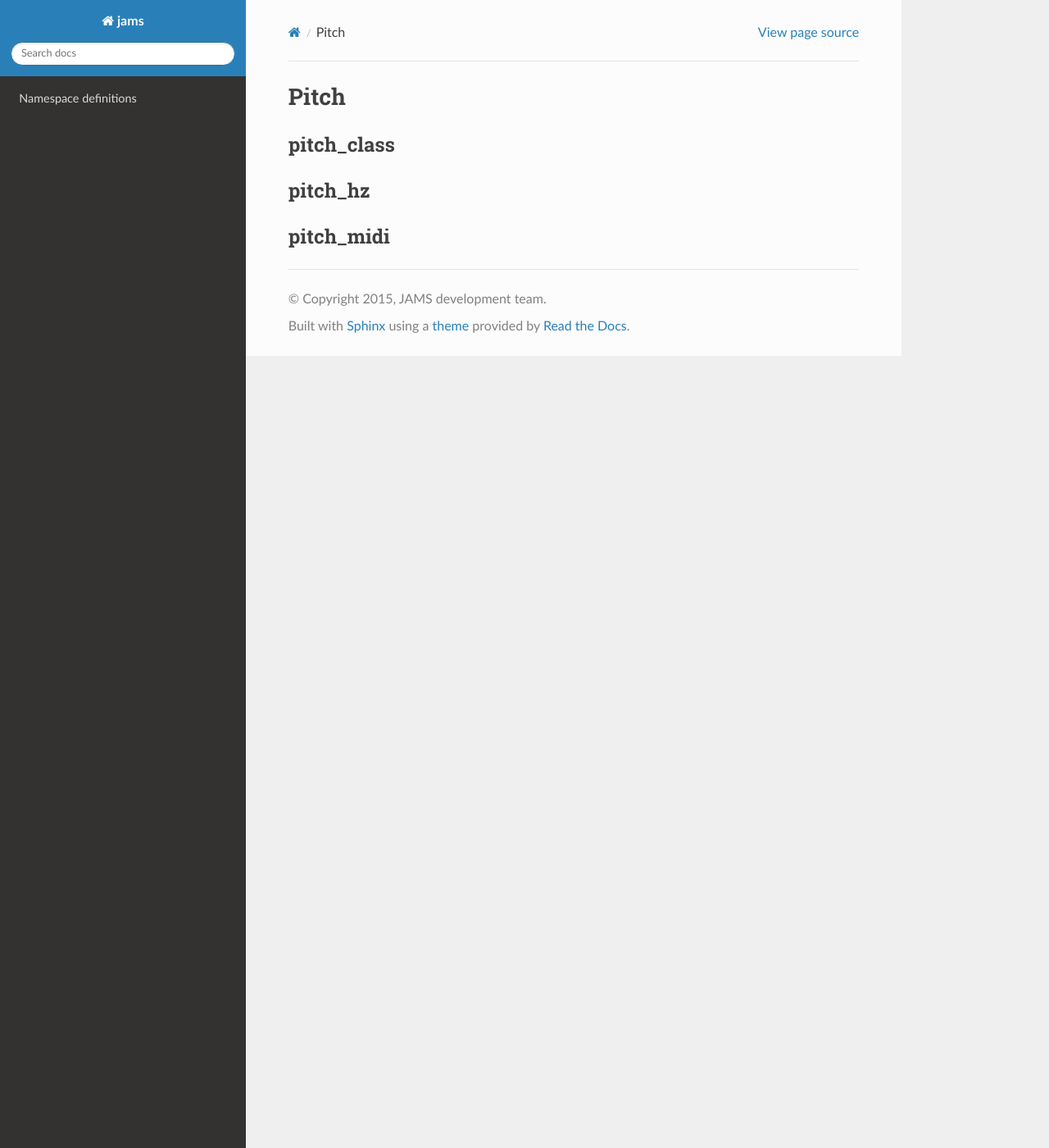
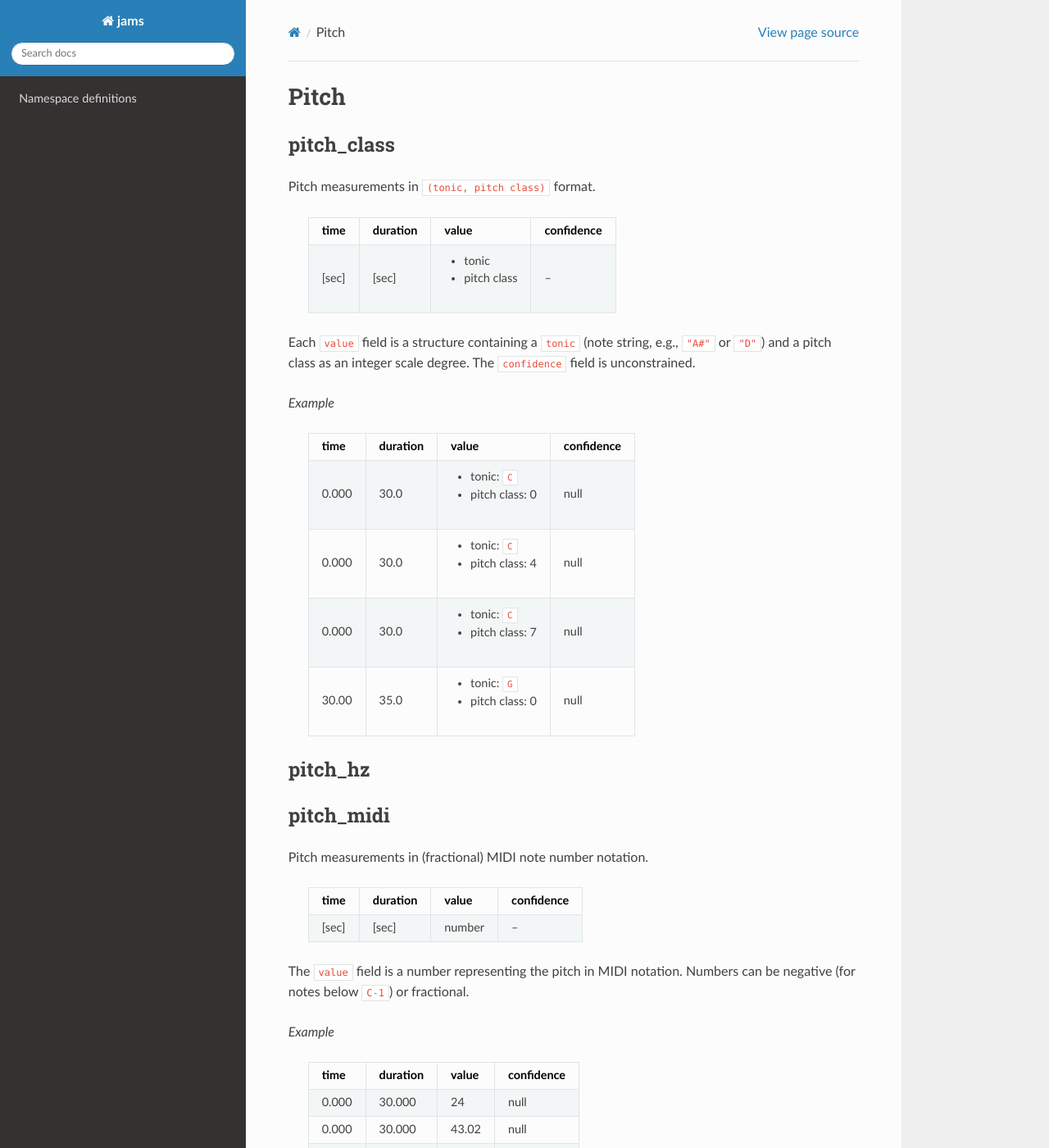
Before and after one commit to marl/jams, a Sphinx documentation site: the page built from docs/namespaces/pitch.rst, in a window 1280 px wide and 1400 px high. Shown: the whole window at 82% size. Built offline with Sphinx 7.4.7 and the Read the Docs theme 2.0.0, drawn with Linux system fonts in a browser that asks for light colours.

Commit message:
checking in some pitch namespace documentation

```diff
--- a/docs/namespaces/pitch.rst
+++ b/docs/namespaces/pitch.rst
@@ -3,9 +3,61 @@ Pitch
 
 pitch_class
 ~~~~~~~~~~~
+Pitch measurements in ``(tonic, pitch class)`` format.
+
+    +-------+----------+---------------+------------+
+    | time  | duration | value         | confidence |
+    +=======+==========+===============+============+
+    | [sec] | [sec]    | - tonic       | --         |
+    |       |          | - pitch class |            |
+    +-------+----------+---------------+------------+
+
+Each ``value`` field is a structure containing a ``tonic`` (note string, e.g., ``"A#"`` or
+``"D"``)
+and a pitch class as an integer scale degree.  The ``confidence`` field is unconstrained.
+
+
+*Example*
+
+    +-------+----------+------------------+------------+
+    | time  | duration | value            | confidence |
+    +=======+==========+==================+============+
+    | 0.000 | 30.0     | - tonic: ``C``   | null       |
+    |       |          | - pitch class: 0 |            |
+    +-------+----------+------------------+------------+
+    | 0.000 | 30.0     | - tonic: ``C``   | null       |
+    |       |          | - pitch class: 4 |            |
+    +-------+----------+------------------+------------+
+    | 0.000 | 30.0     | - tonic: ``C``   | null       |
+    |       |          | - pitch class: 7 |            |
+    +-------+----------+------------------+------------+
+    | 30.00 | 35.0     | - tonic: ``G``   | null       |
+    |       |          | - pitch class: 0 |            |
+    +-------+----------+------------------+------------+
+
 
 pitch_hz
 ~~~~~~~~
 
 pitch_midi
 ~~~~~~~~~~
+Pitch measurements in (fractional) MIDI note number notation.
+
+    ===== ======== ====== ==========
+    time  duration value  confidence
+    ===== ======== ====== ==========
+    [sec] [sec]    number  --
+    ===== ======== ====== ==========
+
+The ``value`` field is a number representing the pitch in MIDI notation.
+Numbers can be negative (for notes below ``C-1``) or fractional.
+
+*Example*
+
+    ===== ======== ===== ==========
+    time  duration value confidence
+    ===== ======== ===== ==========
+    0.000 30.000   24    null
+    0.000 30.000   43.02 null
+    15.00 45.000   26    null
+    ===== ======== ===== ==========
```
